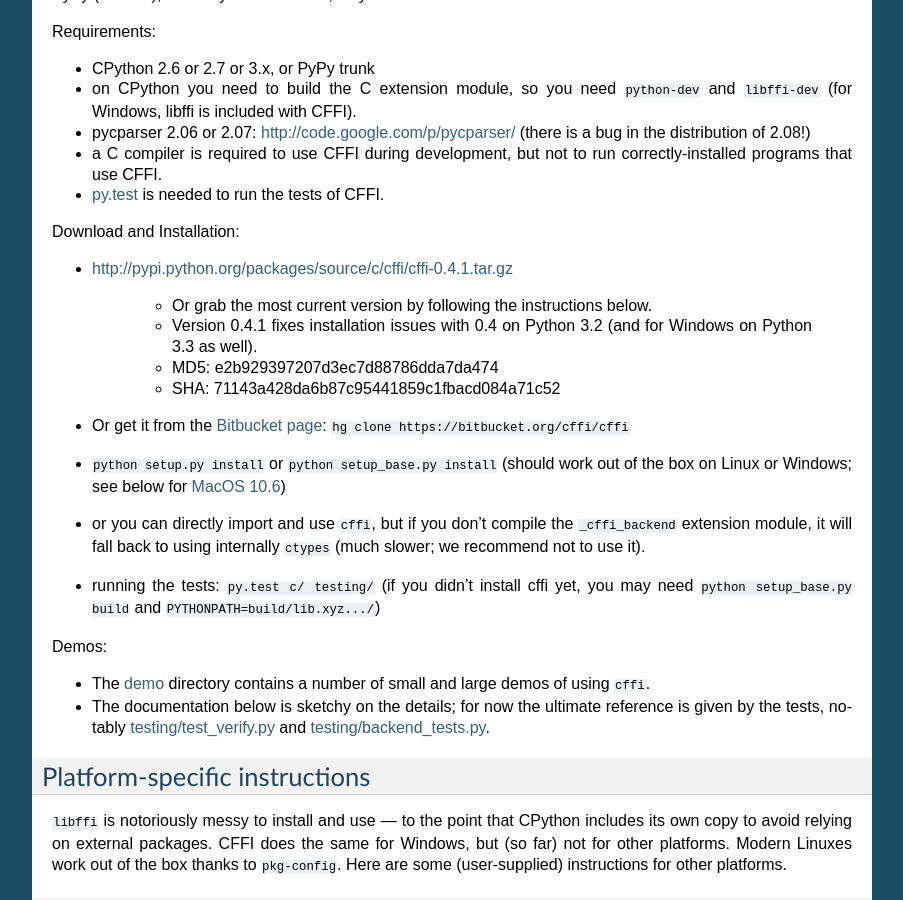
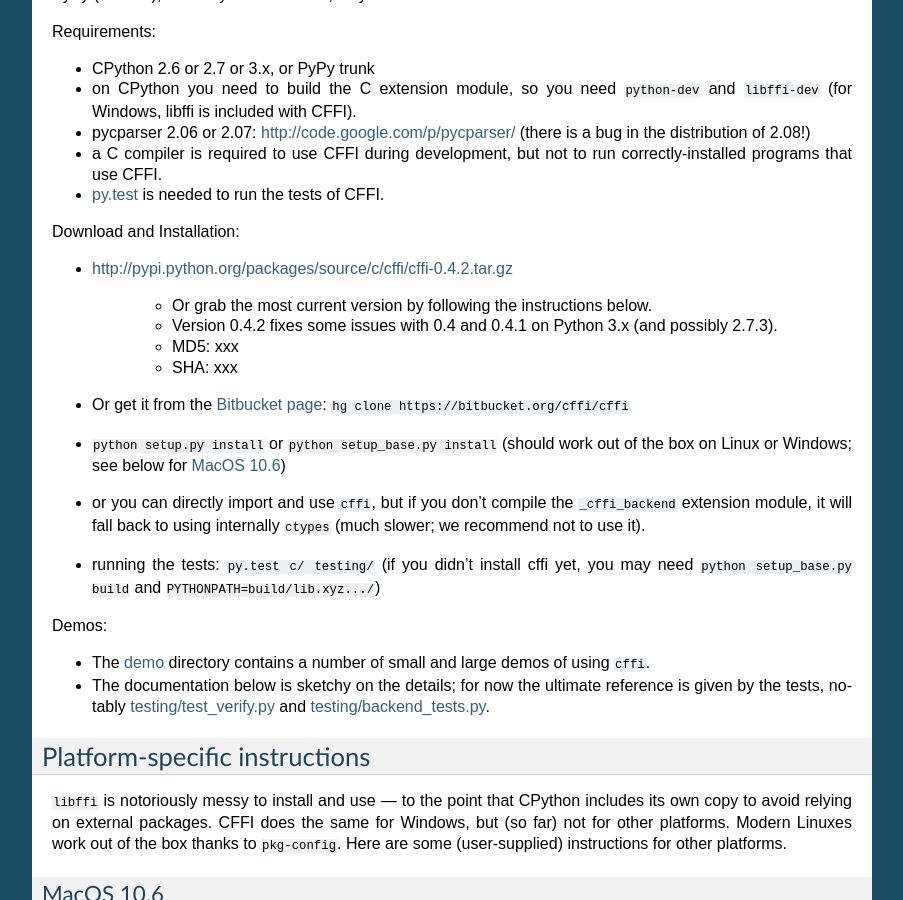
Before and after one commit to tharvik/cffi, a Sphinx documentation site: the page built from doc/source/index.rst, in a window 1280 px wide and 900 px high, scrolled down 803 px. Shown: the whole window, without its empty margins (198-1101 px from the left). Built offline with Sphinx 7.4.7, drawn with Linux system fonts in a browser that asks for light colours.

Commit message:
Update the docs.

```diff
--- a/doc/source/index.rst
+++ b/doc/source/index.rst
@@ -89,16 +89,16 @@
 
 Download and Installation:
 
-* http://pypi.python.org/packages/source/c/cffi/cffi-0.4.1.tar.gz
+* http://pypi.python.org/packages/source/c/cffi/cffi-0.4.2.tar.gz
 
    - Or grab the most current version by following the instructions below.
 
-   - Version 0.4.1 fixes installation issues with 0.4 on Python 3.2
-     (and for Windows on Python 3.3 as well).
+   - Version 0.4.2 fixes some issues with 0.4 and 0.4.1 on Python 3.x
+     (and possibly 2.7.3).
 
-   - MD5: e2b929397207d3ec7d88786dda7da474
+   - MD5: xxx
 
-   - SHA: 71143a428da6b87c95441859c1fbacd084a71c52
+   - SHA: xxx
 
 * Or get it from the `Bitbucket page`_:
   ``hg clone https://bitbucket.org/cffi/cffi``
```
